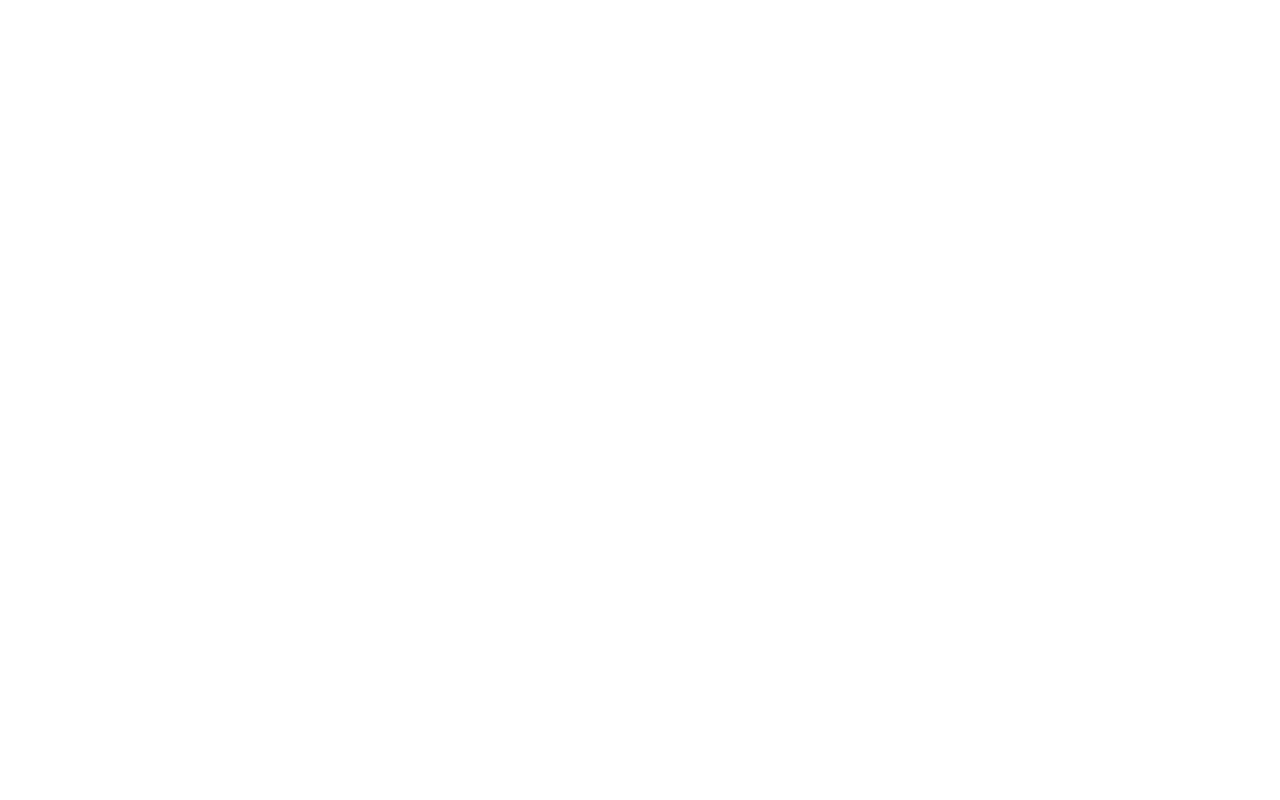
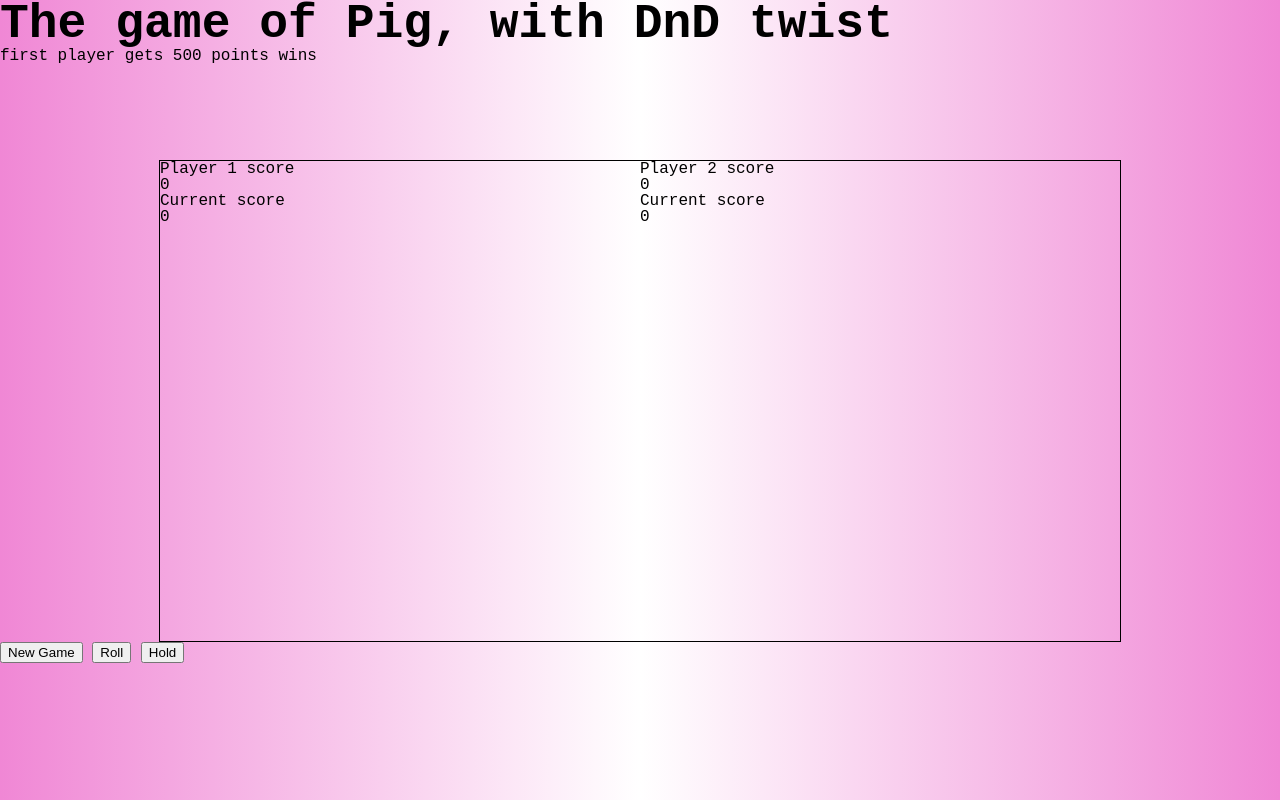
Before and after one commit to mojotron/pig-game, a plain HTML site: page index.html in a window 1280 px wide. Drawn offline with Linux system fonts and the light colour scheme; a web font is replaced by a local one.

Commit message:
Add basic html structure, basic css

```diff
--- a/css/main.css
+++ b/css/main.css
@@ -0,0 +1,37 @@
+@import url('https://fonts.googleapis.com/css2?family=New+Rocker&display=swap');
+html {
+  box-sizing: border-box;
+  font-size: 16px;
+}
+body {
+  font-family: 'New Rocker', monospace;
+  height: 100vh;
+  width: 100%;
+  display: flex;
+  flex-direction: column;
+  background: linear-gradient(
+    90deg,
+    rgb(240, 135, 213),
+    white,
+    rgb(240, 135, 213)
+  );
+}
+/* HEADER */
+header {
+  height: 20%;
+}
+h1 {
+  font-size: 3rem;
+  font-weight: 900;
+}
+main {
+  height: 60%;
+  width: 75%;
+  border: 1px solid black;
+  margin: 0 auto;
+  display: flex;
+}
+/* player section */
+.player-wrapper {
+  flex: 50%;
+}
--- a/index.html
+++ b/index.html
@@ -1,15 +1,44 @@
 <!DOCTYPE html>
 <html lang="en">
   <head>
-  <meta charset="UTF-8">
-  <meta http-equiv="X-UA-Compatible" content="IE=edge">
-  <meta name="viewport" content="width=device-width, initial-scale=1.0">
-  <link rel="stylesheet" href="css/reset.css">
-  <link rel="stylesheet" href="css/main.css">
+    <meta charset="UTF-8" />
+    <meta http-equiv="X-UA-Compatible" content="IE=edge" />
+    <meta name="viewport" content="width=device-width, initial-scale=1.0" />
+    <link rel="stylesheet" href="css/reset.css" />
+    <link rel="stylesheet" href="css/main.css" />
     <script src="js/main.js"></script>
     <title>Pig Game | Simple Dice Game</title>
   </head>
   <body>
+    <header>
+      <h1>The game of Pig, with DnD twist</h1>
+      <p>first player gets 500 points wins</p>
+    </header>
 
+    <main>
+      <section class="player-wrapper">
+        <h2>Player 1 score</h2>
+        <p id="player-score-1">0</p>
+        <div>
+          <h3>Current score</h3>
+          <p id="current-score-1">0</p>
+        </div>
+      </section>
+
+      <section class="player-wrapper">
+        <h2>Player 2 score</h2>
+        <p id="player-score-2">0</p>
+        <div>
+          <h3>Current score</h3>
+          <p id="current-score-2">0</p>
+        </div>
+      </section>
+    </main>
+
+    <div class="commands">
+      <button class="btn btn-new-game">New Game</button>
+      <button class="btn btn-roll">Roll</button>
+      <button class="btn btn-roll">Hold</button>
+    </div>
   </body>
 </html>
--- a/js/main.js
+++ b/js/main.js
@@ -1 +1,8 @@
 'use strict';
+
+let player1Score = 0;
+let player2Score = 0;
+let current1Score = 0;
+let current2Score = 0;
+
+const rollDice = () => Math.trunc(Math.random() * 20) + 1;
```
Lines whose indentation alone changed are shown as unchanged.
